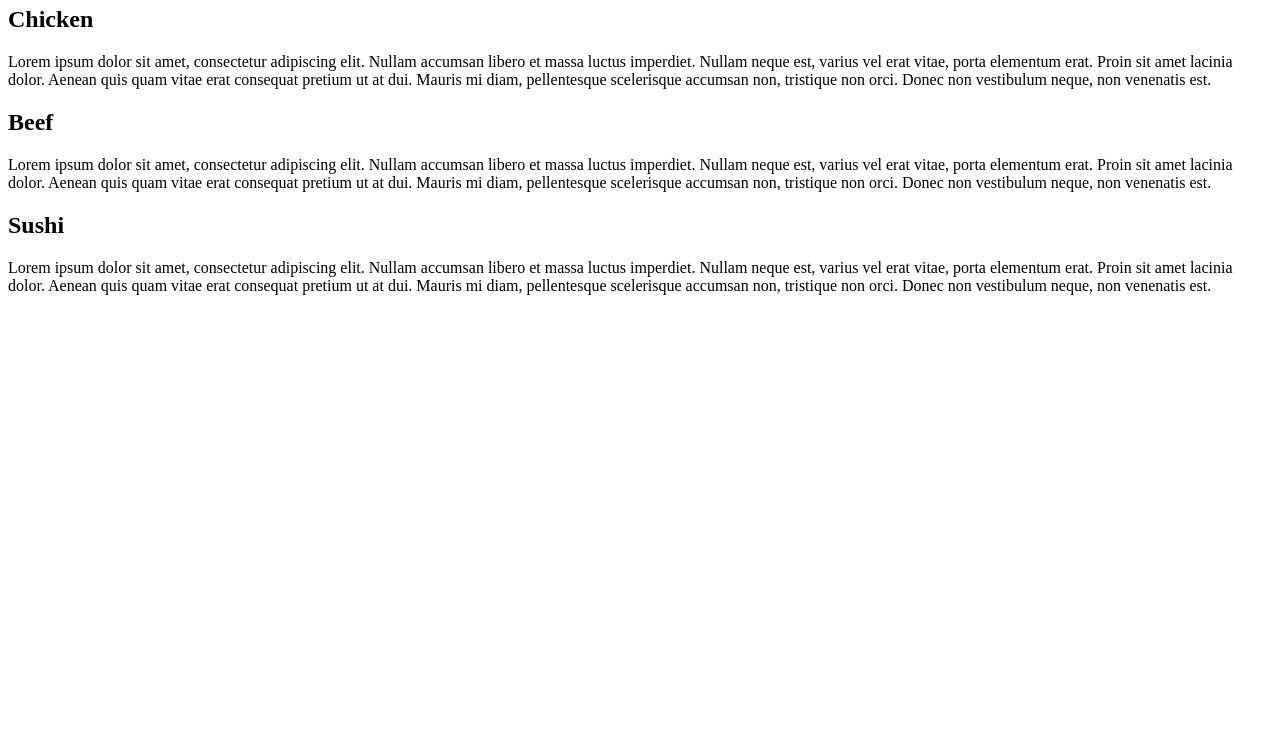
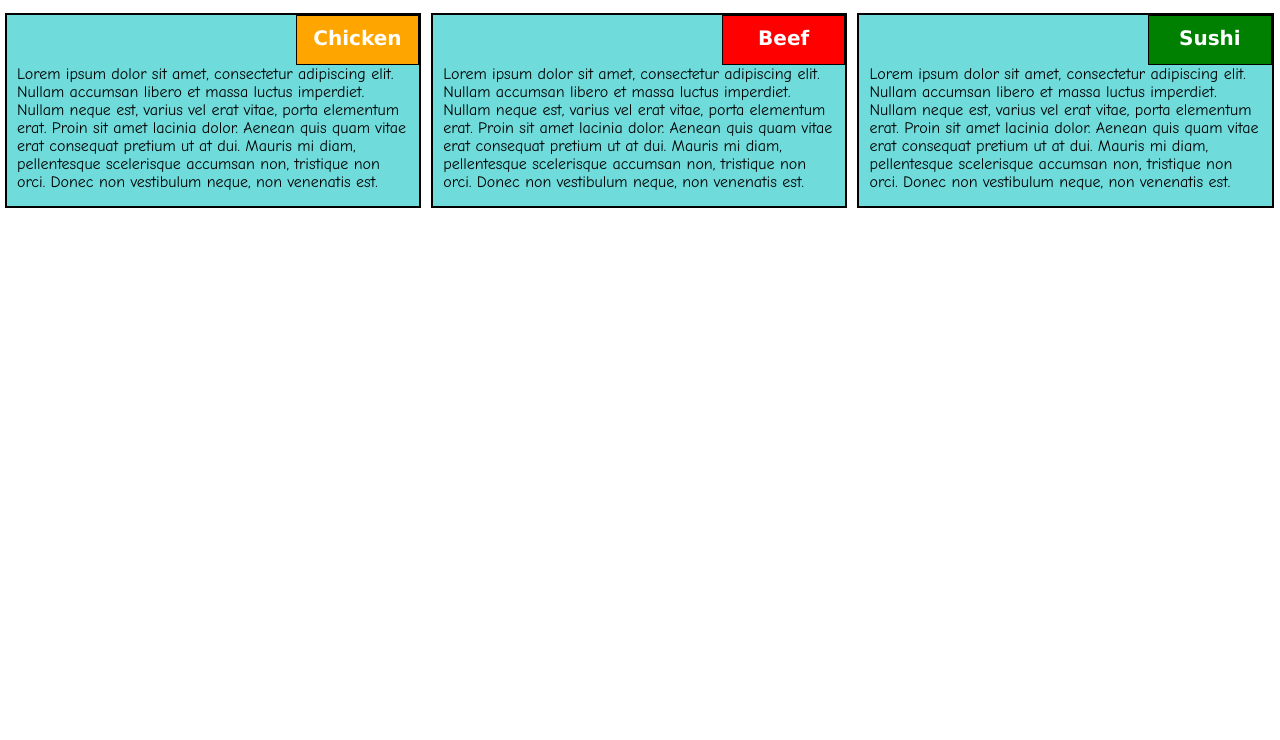
Before and after one commit to prasduggirala/Coursera_HTML_CSS_JS, a plain HTML site: page module2_solution/index.html in a window 1280 px wide. Shown: the part 60-800 px from the top of the page. Drawn offline with Linux system fonts and the light colour scheme.

Commit message:
Update index.html

```diff
--- a/module2_solution/index.html
+++ b/module2_solution/index.html
@@ -3,7 +3,7 @@
 <head>
 	<meta charset="utf-8">
 	<title>Coursera Module 2 Assignment</title>
-	<link rel="stylesheet" type="text/css" href="module2_css.css"/>
+	<link rel="stylesheet" type="text/css" href="module2_solution_css.css"/>
 </head>
 <body>
 
```
